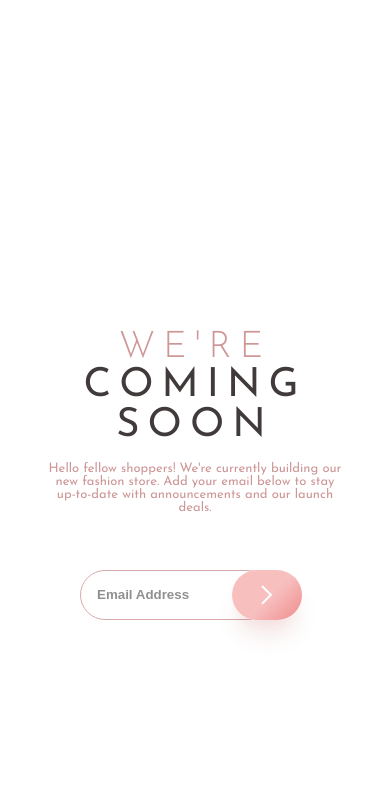
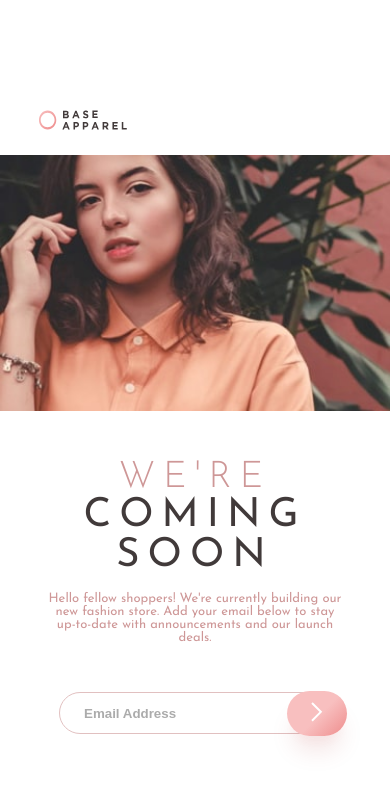
Before and after one commit to a2uuz/baseApparel-cominSoon, a plain HTML site: page index.html in a window 390 px wide. Drawn offline with Linux system fonts and the light colour scheme.

Commit message:
fixed mobile view sass issues

```diff
--- a/sass/style.scss
+++ b/sass/style.scss
@@ -31,7 +31,6 @@ $font: 'Josefin Sans', sans-serif;
     @content
 }
 body{
-    margin: 2rem 0;
     @include center();
     height: 100vh;
     background-color: $bg;
@@ -39,7 +38,20 @@ body{
     font-family: $font;
 }
 
+header{
+background:  url('../images/logo.svg') no-repeat;
+background-size: 88px 20px;
 
+width: 80%;
+height: 45px;
+
+}
+
+.heroMobile{
+    background: center/cover url('../images/hero-mobile.jpg') no-repeat;
+    min-height: 16rem;
+    width: 100%;
+}
 main{
     text-transform: uppercase;
     text-align: center;
@@ -71,30 +83,28 @@ main{
     display: flex;
     align-items: center;
     // @include center();
-    margin-left: 3rem;
+    position: relative;
 
 
 input{
+
     border-radius: 5rem;
-    opacity: 0.8;
+    opacity: 0.6;
     border: $Desaturated_Red solid 1px;
-    height: 50px;
-    width: 12rem;
-    padding: 1rem;
+    width: 17rem;
+    padding: .8rem 1.5rem;
     font-weight: 600;
     color: $Desaturated_Red;
 }
 button{
-    position: relative;
-    margin: .5rem;
-    width: 70px;
-    height: 50px;
+    position: absolute;
+    right: -1rem;
+
+    width: 60px;
+    height: 45px;
     border: none;
     background: $btn-bg;
     border-radius: 5rem;
-    display: grid;
-    place-items: center;
-    right: 3rem;
     box-shadow: rgba(158, 6, 6, 0.1) 0px 20px 25px -5px, rgba(240, 89, 89, 0.04) 0px 10px 10px -5px;
 }
 }
```
Also changed, not shown: css/style.css, 1 other file.
